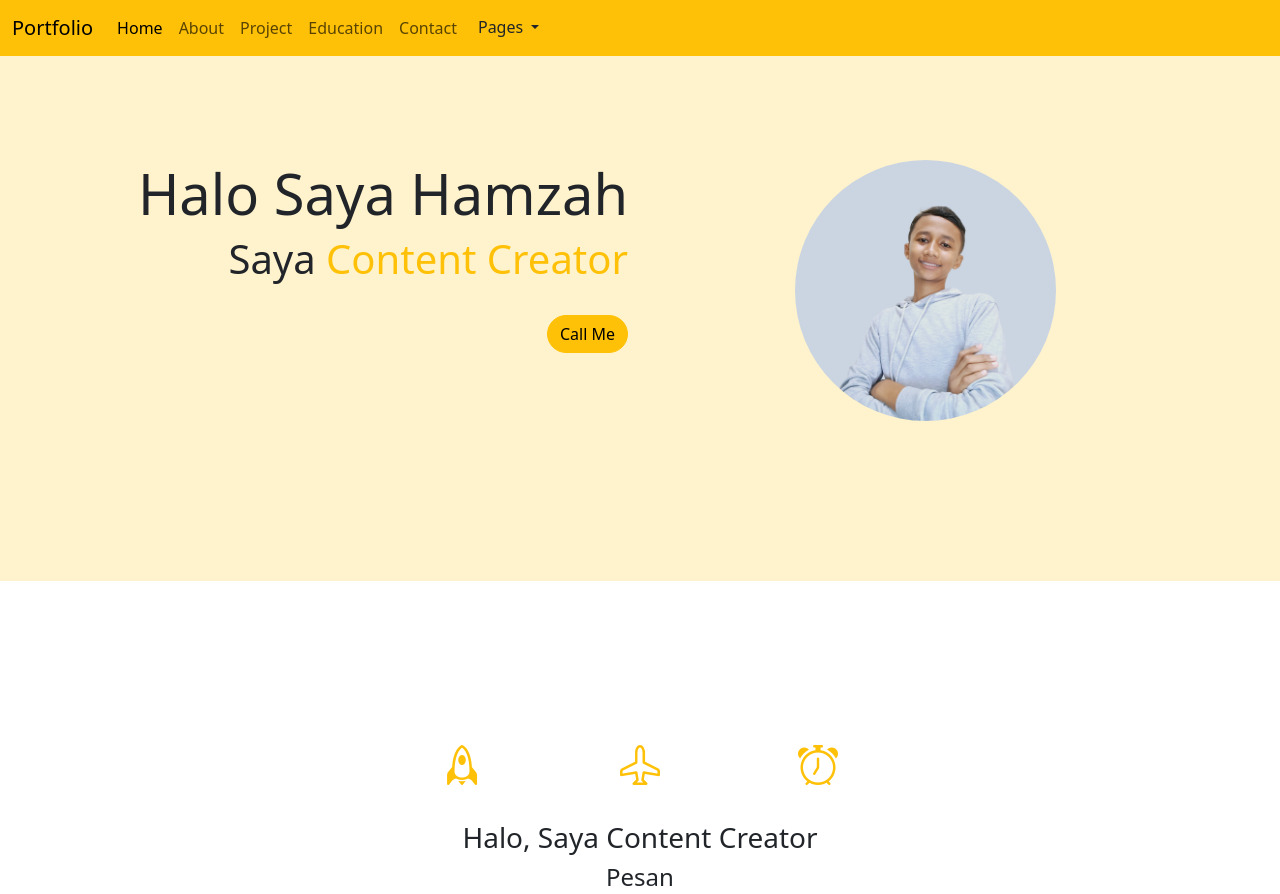
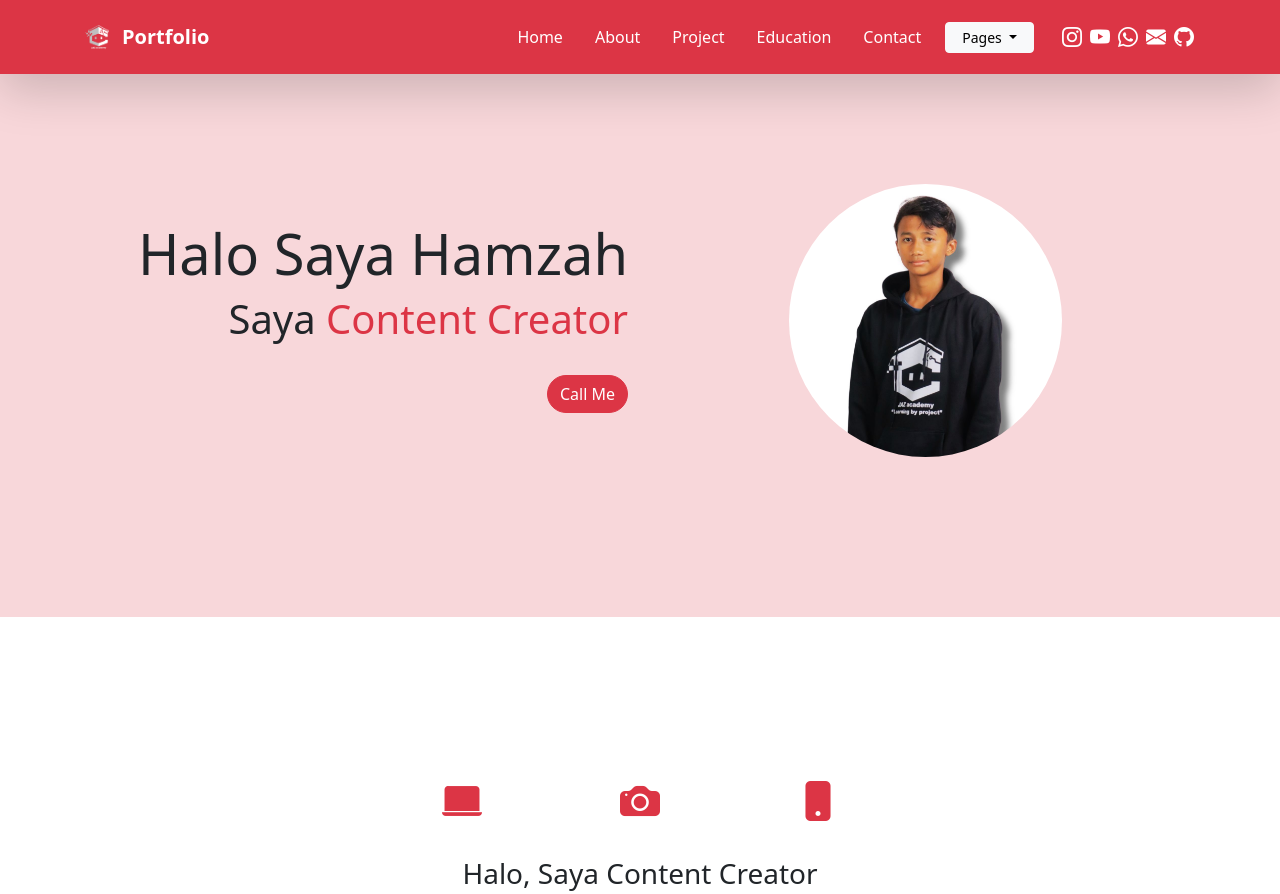
Before and after one commit to grohos/UJIAN, a plain HTML site: page index.html in a window 1280 px wide. Shown: the top 894 px of the page. Drawn offline with nearby package versions, Linux system fonts and the light colour scheme; no server answers.

Commit message:
komit seterusnya

```diff
--- a/index.html
+++ b/index.html
@@ -17,53 +17,66 @@
   <link rel="stylesheet" href="https://cdn.jsdelivr.net/npm/bootstrap-icons@1.11.3/font/bootstrap-icons.min.css">
   <body>
   <!--//NAVBAR -->
-    <nav class="navbar navbar-expand-lg fixed-top bg-warning">
-        <div class="container-fluid">
-          <a class="navbar-brand" href="#">Portfolio</a>
-          <button class="navbar-toggler" type="button" data-bs-toggle="collapse" data-bs-target="#navbarNavAltMarkup" aria-controls="navbarNavAltMarkup" aria-expanded="false" aria-label="Toggle navigation">
+    <nav class="navbar navbar-expand-lg fixed-top bg-danger shadow-lg py-3">
+      <div class="container">
+      <a class="navbar-brand fw-bold text-white d-flex align-items-center" href="#">
+        <img src="img/Jaz academy Putih.png" alt="Logo" width="32" height="32" class="me-2 rounded-circle">
+        Portfolio
+      </a>
+      <button class="navbar-toggler border-0" type="button" data-bs-toggle="collapse" data-bs-target="#navbarNavAltMarkup" aria-controls="navbarNavAltMarkup" aria-expanded="false" aria-label="Toggle navigation">
         <span class="navbar-toggler-icon"></span>
       </button>
-          <div class="collapse navbar-collapse" id="navbarNavAltMarkup">
-            <div class="navbar-nav">
-              <a class="nav-link active" aria-current="page" href="#">Home</a>
-              <a class="nav-link" href="#about">About</a>
-              <a class="nav-link" href="#project">Project</a>
-              <a class="nav-link" href="#education">Education</a>
-              <a class="nav-link" href="#contact">Contact</a>
-              <div class="dropdown">
-                <a class="btn btn-warning-subtle dropdown-toggle" href="#" role="button" data-bs-toggle="dropdown" aria-expanded="false">
+      <div class="collapse navbar-collapse justify-content-end" id="navbarNavAltMarkup">
+        <div class="navbar-nav align-items-center">
+        <a class="nav-link active text-white mx-2" aria-current="page" href="#">Home</a>
+        <a class="nav-link text-white mx-2" href="#about">About</a>
+        <a class="nav-link text-white mx-2" href="#project">Project</a>
+        <a class="nav-link text-white mx-2" href="#education">Education</a>
+        <a class="nav-link text-white mx-2" href="#contact">Contact</a>
+        <div class="dropdown mx-2">
+          <a class="btn btn-light btn-sm dropdown-toggle px-3" href="#" role="button" data-bs-toggle="dropdown" aria-expanded="false">
           Pages
           </a>
-
           <ul class="dropdown-menu">
           <li><a class="dropdown-item" href="blog.html">Blog</a></li>
           <li><a class="dropdown-item" href="movie.html">Movie</a></li>
           </ul>
         </div>
+        <!-- Social Media Navbar Section -->
+        <div class="d-flex align-items-center ms-3">
+          <a href="https://www.instagram.com/hamzah_1453" class="text-white fs-5 mx-1" target="_blank" title="Instagram">
+          <i class="bi bi-instagram"></i>
+          </a>
+          <a href="https://www.youtube.com/@jazentertainment" class="text-white fs-5 mx-1" target="_blank" title="YouTube">
+          <i class="bi bi-youtube"></i>
+          </a>
+          <a href="http://wa.me/6282155413383" class="text-white fs-5 mx-1" target="_blank" title="WhatsApp">
+          <i class="bi bi-whatsapp"></i>
+          </a>
+          <a href="mailto:hamzah.1453@gmail.com" class="text-white fs-5 mx-1" target="_blank" title="Email">
+          <i class="bi bi-envelope-fill"></i>
+          </a>
+          <a href="https://github.com/grohos" class="text-white fs-5 mx-1" target="_blank" title="GitHub">
+          <i class="bi bi-github"></i>
+          </a>
+        </div>
+        <!-- End Social Media Navbar Section -->
         </div>
       </div>
       </div>
     </nav>
 
     <!-- HOME -->
-<section class="bg-warning-subtle" >
+<section class="bg-danger-subtle" >
     <div class="container">
-        <div class="row">
-            <div class="col-md-6 text-center text-md-end">
+      <div class="row d-flex flex-column-reverse flex-md-row align-items-center">
+        <div class="col-md-6 ps-5 mt-3 text-center text-md-end order-md-first">
           <h4 class="display-4">Halo Saya Hamzah </h4>
-                <h5 class="display-6">Saya <span class="text-warning">Content Creator</h5>
-                  <a href="https://www.instagram.com/hamzah_1453" class="btn btn-warning mt-4 rounded-5" target="_blank" role="button">Call Me</a>
-
-
-
-                <div class="container">
-
+          <h5 class="display-6">Saya <span class="text-danger">Content Creator</span></h5>
+          <a href="https://www.instagram.com/hamzah_1453" class="btn btn-danger mt-4 rounded-5" target="_blank" role="button">Call Me</a>
         </div>
-            </div>
-            <div class="col-md-6 text-center">
-                <div class="container">
-                    <img src="img/profil.png" class="img-fluid w-50 rounded-circle" alt="">
-                </div>
+        <div class="col-md-6 mt-4 text-center order-1 order-md-2 animate__animated animate__fadeInRight">
+          <img src="img/pp.jpg" class="img-fluid w-50 rounded-circle" alt="">
         </div>
       </div>
     </div>
@@ -73,14 +86,14 @@
 <section>
     <div class="container px-5 text-center" id="about">
         <div class="row d-flex justify-content-center">
-            <div class="col-2 text-center text-warning">
-                <h1 class="bi bi-rocket"></h1>
+            <div class="col-2 text-center text-danger">
+                <h1 class="bi bi-laptop-fill"></h1>
             </div>
-            <div class="col-2 text-center text-warning">
-                <h1 class="bi bi-airplane"></h1>
+            <div class="col-2 text-center text-danger">
+                <h1 class="bi bi-camera-fill"></h1>
             </div>
-            <div class="col-2 text-center text-warning">
-                <h1 class="bi bi-alarm"></h1>
+            <div class="col-2 text-center text-danger">
+                <h1 class="bi bi-phone-fill"></h1>
             </div>
         </div>
         <div class="row text-center mt-4">
@@ -91,7 +104,7 @@
     </div>
 </section>
   <!-- PROJECT -->
-<section class="bg-warning-subtle" id="project">
+<section class="bg-danger-subtle" id="project">
   <div class="container">
     <div class="text-center">
       <h6 class="display-6">My Project</h6>
@@ -102,23 +115,23 @@
         <div class="card">
           <img src="img/Project Perkenalan.png" class="card-img-top" alt="">
           <div class="card-body">
-            <p class="card-text">Some quick example text to build on the card title and make up the bulk of the card's content.</p>
+            <p class="card-text">Saya adalah seorang programmer yang hobi ngulik kode dan menciptakan solusi digital dari nol. Dengan bekal logika, rasa penasaran tinggi, dan sedikit kopi hitam, saya terbiasa membangun aplikasi, nge-debug error yang bikin stres, dan mengubah ide jadi kenyataan digital. </p>
           </div>
         </div>
       </div>
       <div class="col-4 d-flex justify-content-center">
         <div class="card">
-          <img src="img/HARGA.png" class="card-img-top" alt="">
+          <img src="img/Isometric.jpg" class="card-img-top" alt="">
           <div class="card-body">
-            <p class="card-text">Some quick example text to build on the card title and make up the bulk of the card's content.</p>
+            <p class="card-text">Saya juga seorang graphic designer yang suka banget mainin warna, bentuk, dan tipografi buat nyiptain desain yang ngena dan punya makna. Mulai dari bikin logo, poster, sampai konten sosmed, saya selalu berusaha ngegabungin estetika dan pesan biar hasilnya gak cuma keren dilihat, tapi juga komunikatif.</p>
           </div>
         </div>
       </div>
       <div class="col-4 d-flex justify-content-center">
         <div class="card">
-          <img src="img/MOVIE.png" class="card-img-top" alt="">
+          <img src="img/editing.png" class="card-img-top" alt="">
           <div class="card-body">
-            <p class="card-text">Some quick example text to build on the card title and make up the bulk of the card's content.</p>
+            <p class="card-text">Saya juga ngulik dunia video editing—mulai dari motong clip, nambahin efek, sampai bikin alur cerita yang bikin penonton betah nonton sampe akhir. Buat saya, edit video itu kayak ngerakit puzzle: semua potongan harus pas biar hasil akhirnya bisa nyampein emosi dan pesan yang kuat. </p>
           </div>
         </div>
       </div>
@@ -217,7 +230,7 @@
       </section>
 
       <!-- social media -->
-        <section class="bg-warning-subtle">
+        <section class="bg-danger  -subtle">
           <div class="container">
             <div class="text-center mb-5">
               <h3 class="display-6">Social Media</h3>
@@ -260,7 +273,6 @@
 
 
         <section>
-            <!-- konten contact -->
           <div class="container mt-5" id="contact">
               <div class="row">
                   <div class="col-lg-6">
@@ -268,23 +280,23 @@
                       <h3 class="text-primary">Belajar sambil bermain</h3>
                   </div>
                   <div class="col-lg-3">
-                      <a class="contact-link mt-2" href="http://wa.me/=6282155413383" target="blank">
+                      <a class="contact-link mt-2" href="http://wa.me/6282155413383" target="_blank">
                           <i class="bi bi-whatsapp me-2"></i>
-                          Nomor Whatsappp
+                          WhatsApp
                       </a>
-                      <a class="contact-link mt-2" href="mailto:hamzah.1453@gmail.com" target="blank">
+                      <a class="contact-link mt-2" href="mailto:hamzah.1453@gmail.com" target="_blank">
                           <i class="bi bi-envelope-fill me-2"></i>
-                          hamzahdwi.1453@gmail.com
+                          Email
                       </a>
                   </div>
                   <div class="col-lg-3">
-                      <a class="contact-link mt-2" href="https://www.instagram.com/hamzah_1453" target="blank">
+                      <a class="contact-link mt-2" href="https://www.instagram.com/hamzah_1453" target="_blank">
                           <i class="bi bi-instagram me-2"></i>
-                          profil instagram
+                          My Instagram
                       </a>
-                      <a class="contact-link mt-2" href="http://github.com/grohos" target="blank">
+                      <a class="contact-link mt-2" href="http://github.com/grohos" target="_blank">
                           <i class="bi bi-github me-2"></i>
-                          profile github
+                          My Github
                       </a>
                   </div>
               </div>
```
Also changed, not shown: blog.html (+2 -2 lines), movie.html (+3 -3 lines), img/Isometric.jpg (added), img/editing.png (added), img/pp.jpg (added). Lines whose indentation alone changed are shown as unchanged.
